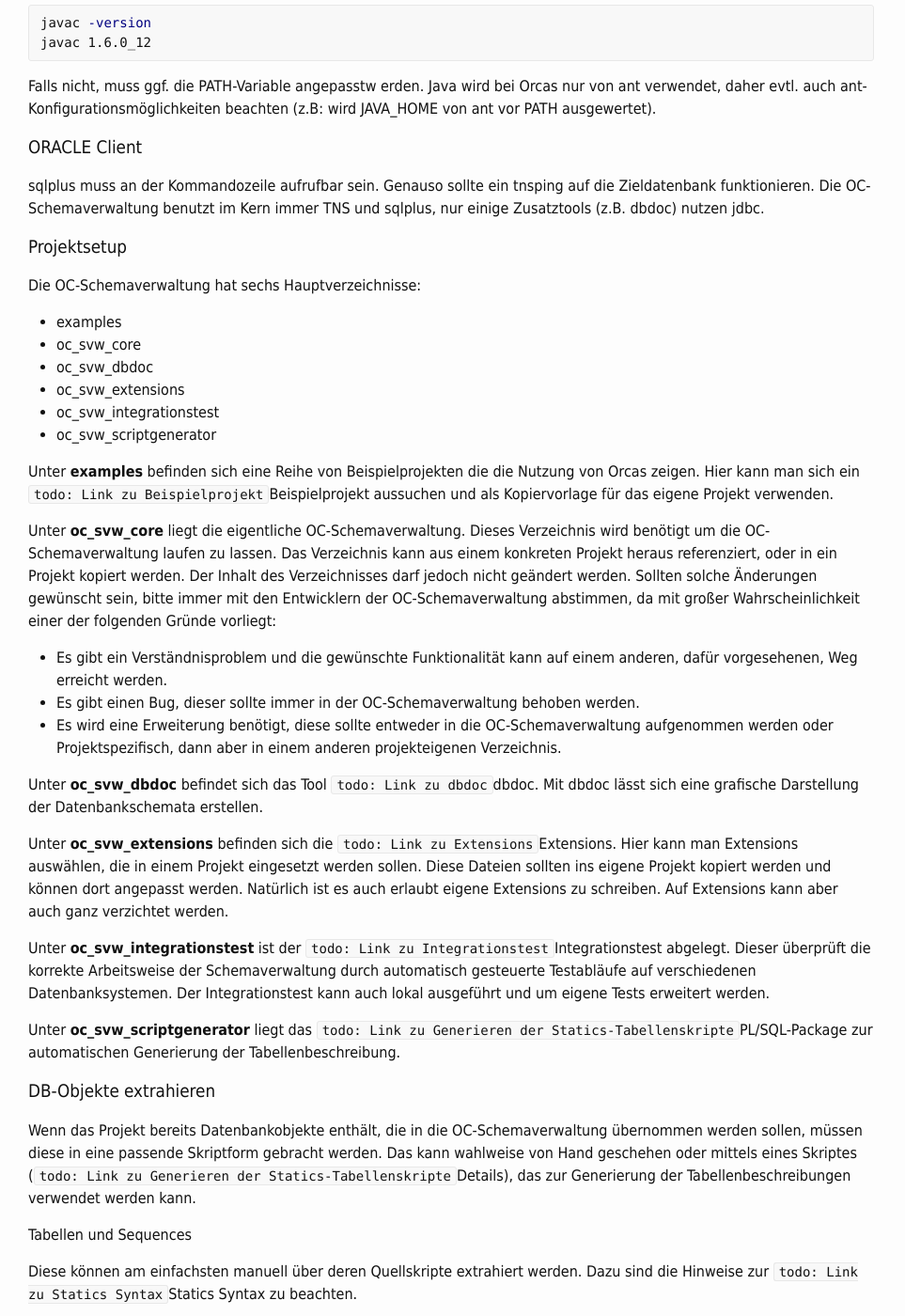
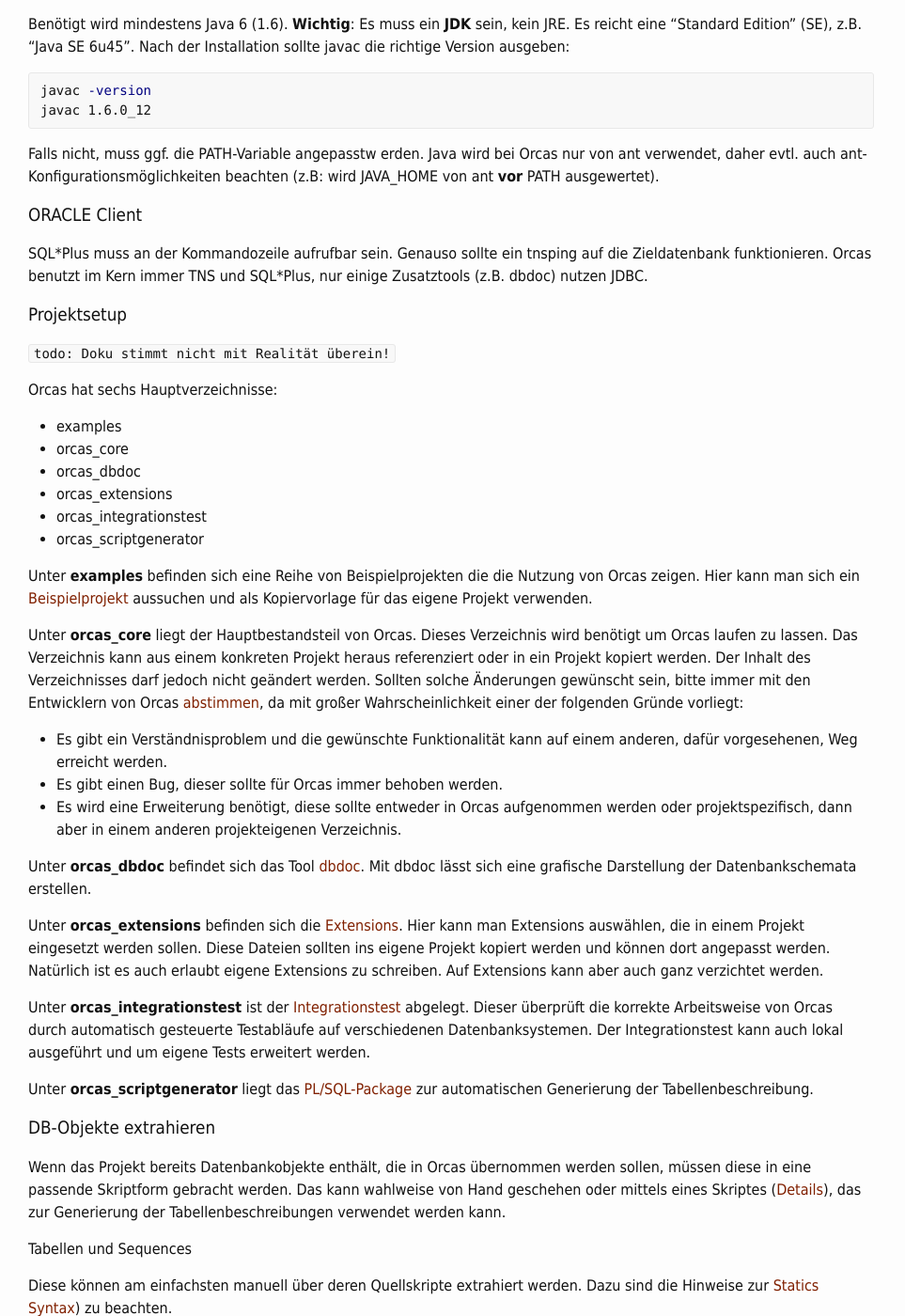
Before and after one commit to opitzconsulting/orcas, a Jekyll site: the page built from _docs/getting-started.md, in a window 1280 px wide and 1400 px high, scrolled down 835 px. Shown: the whole window at 94% size, without its empty margins (0-963 px from the left). Built offline with Jekyll 4.4.1, drawn with Linux system fonts in a browser that asks for light colours; some of the changed text lies outside the part shown.

Commit message:
deleted unused entry in config.yaml; added temporary file 'probleme.txt'; resolved errors in getting-started

```diff
--- a/_config.yml
+++ b/_config.yml
@@ -1,6 +1,5 @@
 # Site settings
 title: Orcas - Oracle adaptive/agile schemas
-subtitle: Oracle adaptive/agile schemas
 description: >
  Orcas ist ein Open Source Deploymentframework mit dem ein bestehendes Datenbankschema in einen in Orcas
  beschriebenen Soll-Zustand geführt werden kann. Orcas steht für Oracle adaptive/agile schemas und
--- a/_docs/getting-started.md
+++ b/_docs/getting-started.md
@@ -10,70 +10,77 @@
 
 ##Git Projekt
 
-`todo: GitHub Stuff; evtl. Link zu participate`
+- Orcas wird in einem eigenen [Repository](https://github.com/opitzconsulting/orcas) auf GitHub verwaltet.
+- Die Dokumentation wird ebenfalls von GitHub gehostet (als [GitHub Page](https://pages.github.com/))
+  - Um den Code der Dokumentation zu sehen im Repository auf den [gh-pages Branch](https://github.com/opitzconsulting/orcas/tree/gh-pages) umstellen
+- Bei Interesse bei der Weiterentwicklung zu unterstützen bitte den Anweisungen unter [Hilf uns bei der Weiterentwicklung!]() folgen
 
 ##Benötigte Tools
 
 ###ant
 
-Zu finden unter http://ant.apache.org/. Bis auf weiteres kann die aktuellste Version verwendet werden.
+Zu finden unter [apache.org](http://ant.apache.org/). Bis auf weiteres kann die aktuellste Version verwendet werden.
 
 ###ant-contrib
 
-Zu finden unter http://sourceforge.net/projects/ant-contrib/ z.B: ant-contrib-1.0b3.jar. Die Datei muss nach ANT_HOME/lib kopiert werden.
+Zu finden unter [sourceforge.net](http://sourceforge.net/projects/ant-contrib/) z.B: ant-contrib-1.0b3.jar. Die Datei muss nach ANT_HOME/lib kopiert werden.
 
 ###Gradle
 
-Zu finden unter http://www.gradle.org/. Bis auf weiteres kann die aktuellste Version verwendet werden.
-Der Befehl gradle muss im PATH aufgenommen sein, oder GRADLE_HOME muss gesetzt sein.
-Gradle baut ggf. eine Verbindung zum Maven-Central-Repository auf, es muss als eine Internet-Verbindung bestehen.
+Zu finden unter [gradle.org](http://www.gradle.org/). Bis auf weiteres kann die aktuellste Version verwendet werden.
+<br/>Der Befehl gradle muss im PATH aufgenommen sein, oder GRADLE_HOME muss gesetzt sein.
+<br/>Gradle baut ggf. eine Verbindung zum Maven-Central-Repository auf, es muss als eine Internet-Verbindung bestehen.
 
 ###Java
 
-Benötigt wird mindestens Java 6 (1.6). Wichtig es muss ein **JDK** sein, kein JRE. Es reicht eine "Standard Edition" (SE) z.B. "Java SE 6u45". Nach der Installation sollte javac die richtige Version ausgeben:
+Benötigt wird mindestens Java 6 (1.6). **Wichtig**: Es muss ein **JDK** sein, kein JRE. Es reicht eine "Standard Edition" (SE), z.B. "Java SE 6u45". Nach der Installation sollte javac die richtige Version ausgeben:
 {% highlight bash %}
 javac -version
 javac 1.6.0_12
 {% endhighlight %}
-Falls nicht, muss ggf. die PATH-Variable angepasstw erden. Java wird bei Orcas nur von ant verwendet, daher evtl. auch ant-Konfigurationsmöglichkeiten beachten (z.B: wird JAVA_HOME von ant vor PATH ausgewertet).
+Falls nicht, muss ggf. die PATH-Variable angepasstw erden. Java wird bei Orcas nur von ant verwendet, daher evtl. auch ant-Konfigurationsmöglichkeiten beachten (z.B: wird JAVA_HOME von ant **vor** PATH ausgewertet).
 
 ###ORACLE Client
 
-sqlplus muss an der Kommandozeile aufrufbar sein. Genauso sollte ein tnsping auf die Zieldatenbank funktionieren. Die OC-Schemaverwaltung benutzt im Kern immer TNS und sqlplus, nur einige Zusatztools (z.B. dbdoc) nutzen jdbc.
+SQL\*Plus muss an der Kommandozeile aufrufbar sein. Genauso sollte ein tnsping auf die Zieldatenbank funktionieren. Orcas benutzt im Kern immer TNS und SQL\*Plus, nur einige Zusatztools (z.B. dbdoc) nutzen JDBC.
 
 ###Projektsetup
 
-Die OC-Schemaverwaltung hat sechs Hauptverzeichnisse:
+``todo: Doku stimmt nicht mit Realität überein!``
+
+Orcas hat sechs Hauptverzeichnisse:
+
 - examples
-- oc_svw_core
-- oc_svw_dbdoc
-- oc_svw_extensions
-- oc_svw_integrationstest
-- oc_svw_scriptgenerator
+- orcas_core
+- orcas_dbdoc
+- orcas_extensions
+- orcas_integrationstest
+- orcas_scriptgenerator
 
-Unter **examples** befinden sich eine Reihe von Beispielprojekten die die Nutzung von Orcas zeigen. Hier kann man sich ein `todo: Link zu Beispielprojekt`Beispielprojekt aussuchen und als Kopiervorlage für das eigene Projekt verwenden.
+Unter **examples** befinden sich eine Reihe von Beispielprojekten die die Nutzung von Orcas zeigen. Hier kann man sich ein [Beispielprojekt]({{site.baseurl}}/docs/examples/) aussuchen und als Kopiervorlage für das eigene Projekt verwenden.
 
-Unter **oc_svw_core** liegt die eigentliche OC-Schemaverwaltung. Dieses Verzeichnis wird benötigt um die OC-Schemaverwaltung laufen zu lassen. Das Verzeichnis kann aus einem konkreten Projekt heraus referenziert, oder in ein Projekt kopiert werden. Der Inhalt des Verzeichnisses darf jedoch nicht geändert werden. Sollten solche Änderungen gewünscht sein, bitte immer mit den Entwicklern der OC-Schemaverwaltung abstimmen, da mit großer Wahrscheinlichkeit einer der folgenden Gründe vorliegt:
+Unter **orcas_core** liegt der Hauptbestandsteil von Orcas. Dieses Verzeichnis wird benötigt um Orcas laufen zu lassen. Das Verzeichnis kann aus einem konkreten Projekt heraus referenziert oder in ein Projekt kopiert werden. Der Inhalt des Verzeichnisses darf jedoch nicht geändert werden. Sollten solche Änderungen gewünscht sein, bitte immer mit den Entwicklern von Orcas [abstimmen](https://github.com/opitzconsulting/orcas/issues), da mit großer Wahrscheinlichkeit einer der folgenden Gründe vorliegt:
+
 - Es gibt ein Verständnisproblem und die gewünschte Funktionalität kann auf einem anderen, dafür vorgesehenen, Weg erreicht werden.
-- Es gibt einen Bug, dieser sollte immer in der OC-Schemaverwaltung behoben werden.
-- Es wird eine Erweiterung benötigt, diese sollte entweder in die OC-Schemaverwaltung aufgenommen werden oder Projektspezifisch, dann aber in einem anderen projekteigenen Verzeichnis.
+- Es gibt einen Bug, dieser sollte für Orcas immer behoben werden.
+- Es wird eine Erweiterung benötigt, diese sollte entweder in Orcas aufgenommen werden oder projektspezifisch, dann aber in einem anderen projekteigenen Verzeichnis.
 
-Unter **oc_svw_dbdoc** befindet sich das Tool `todo: Link zu dbdoc`dbdoc. Mit dbdoc lässt sich eine grafische Darstellung der Datenbankschemata erstellen.
+Unter **orcas_dbdoc** befindet sich das Tool [dbdoc]({{site.baseurl}}/docs/dbdoc/). Mit dbdoc lässt sich eine grafische Darstellung der Datenbankschemata erstellen.
 
-Unter **oc_svw_extensions** befinden sich die `todo: Link zu Extensions`Extensions. Hier kann man Extensions auswählen, die in einem Projekt eingesetzt werden sollen. Diese Dateien sollten ins eigene Projekt kopiert werden und können dort angepasst werden. Natürlich ist es auch erlaubt eigene Extensions zu schreiben. Auf Extensions kann aber auch ganz verzichtet werden.
+Unter **orcas_extensions** befinden sich die [Extensions]({{site.baseurl}}/docs/extensions/). Hier kann man Extensions auswählen, die in einem Projekt eingesetzt werden sollen. Diese Dateien sollten ins eigene Projekt kopiert werden und können dort angepasst werden. Natürlich ist es auch erlaubt eigene Extensions zu schreiben. Auf Extensions kann aber auch ganz verzichtet werden.
 
-Unter **oc_svw_integrationstest** ist der `todo: Link zu Integrationstest`Integrationstest abgelegt. Dieser überprüft die korrekte Arbeitsweise der Schemaverwaltung durch automatisch gesteuerte Testabläufe auf verschiedenen Datenbanksystemen. Der Integrationstest kann auch lokal ausgeführt und um eigene Tests erweitert werden.
+Unter **orcas_integrationstest** ist der [Integrationstest]({{site.baseurl}}/docs/integration-tests/) abgelegt. Dieser überprüft die korrekte Arbeitsweise von Orcas durch automatisch gesteuerte Testabläufe auf verschiedenen Datenbanksystemen. Der Integrationstest kann auch lokal ausgeführt und um eigene Tests erweitert werden.
 
-Unter **oc_svw_scriptgenerator** liegt das `todo: Link zu Generieren der Statics-Tabellenskripte`PL/SQL-Package zur automatischen Generierung der Tabellenbeschreibung.
+Unter **orcas_scriptgenerator** liegt das [PL/SQL-Package]({{site.baseurl}}/docs/generate-scripts/) zur automatischen Generierung der Tabellenbeschreibung.
 
 ###DB-Objekte extrahieren
 
-Wenn das Projekt bereits Datenbankobjekte enthält, die in die OC-Schemaverwaltung übernommen werden sollen, müssen diese in eine passende Skriptform gebracht werden.
-Das kann wahlweise von Hand geschehen oder mittels eines Skriptes (`todo: Link zu Generieren der Statics-Tabellenskripte`Details), das zur Generierung der Tabellenbeschreibungen verwendet werden kann.
+Wenn das Projekt bereits Datenbankobjekte enthält, die in Orcas übernommen werden sollen, müssen diese in eine passende Skriptform gebracht werden.
+Das kann wahlweise von Hand geschehen oder mittels eines Skriptes ([Details]({{site.baseurl}}/docs/generate-scripts/)), das zur Generierung der Tabellenbeschreibungen verwendet werden kann.
 
 ####Tabellen und Sequences
 
-Diese können am einfachsten manuell über deren Quellskripte extrahiert werden. Dazu sind die Hinweise zur `todo: Link zu Statics Syntax`Statics Syntax zu beachten.
+Diese können am einfachsten manuell über deren Quellskripte extrahiert werden. Dazu sind die Hinweise zur [Statics Syntax]({{site.baseurl}}/docs/statics-syntax/)) zu beachten.
 
 ![](/assets/error.png) Andere DB-Objekte
 
--- /dev/null
+++ b/_docs/probleme.txt
@@ -0,0 +1,6 @@
+LOESCH!
+
+getting-started.md:
+
+- Projektsetup (Verzeichnisse im aktuelle Projekt stimmen nicht mit Doku überein!)
+-
```
